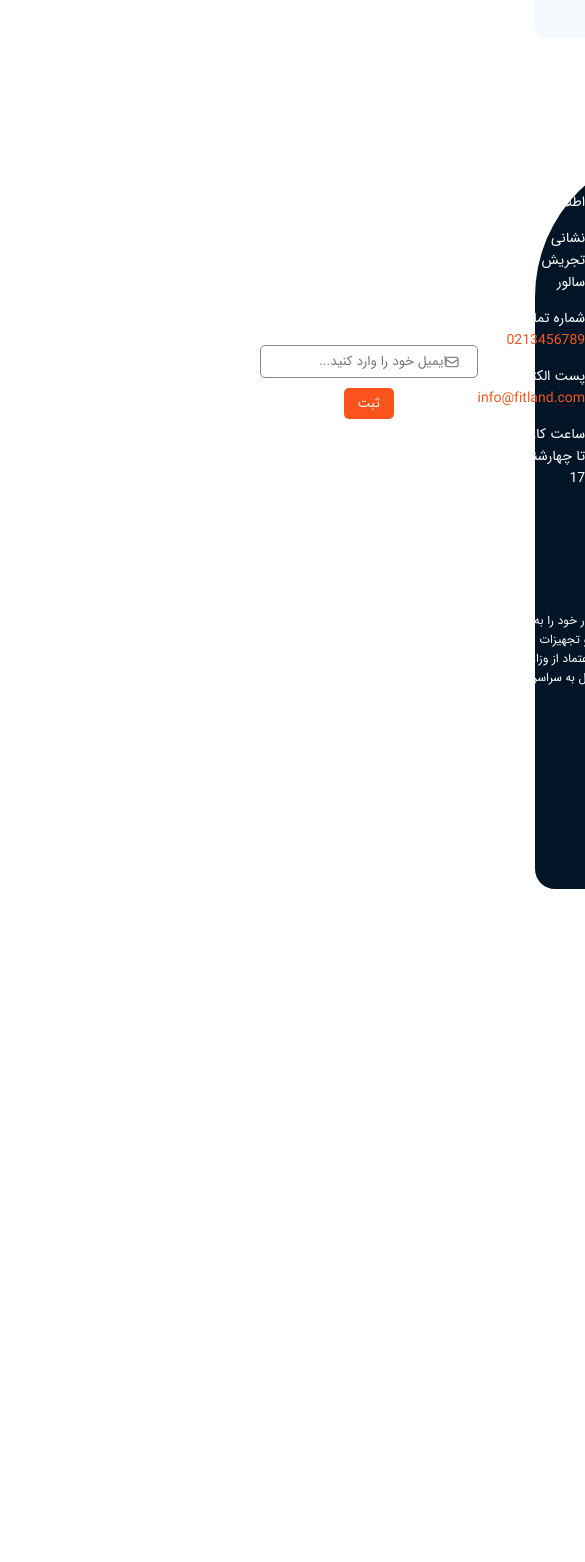
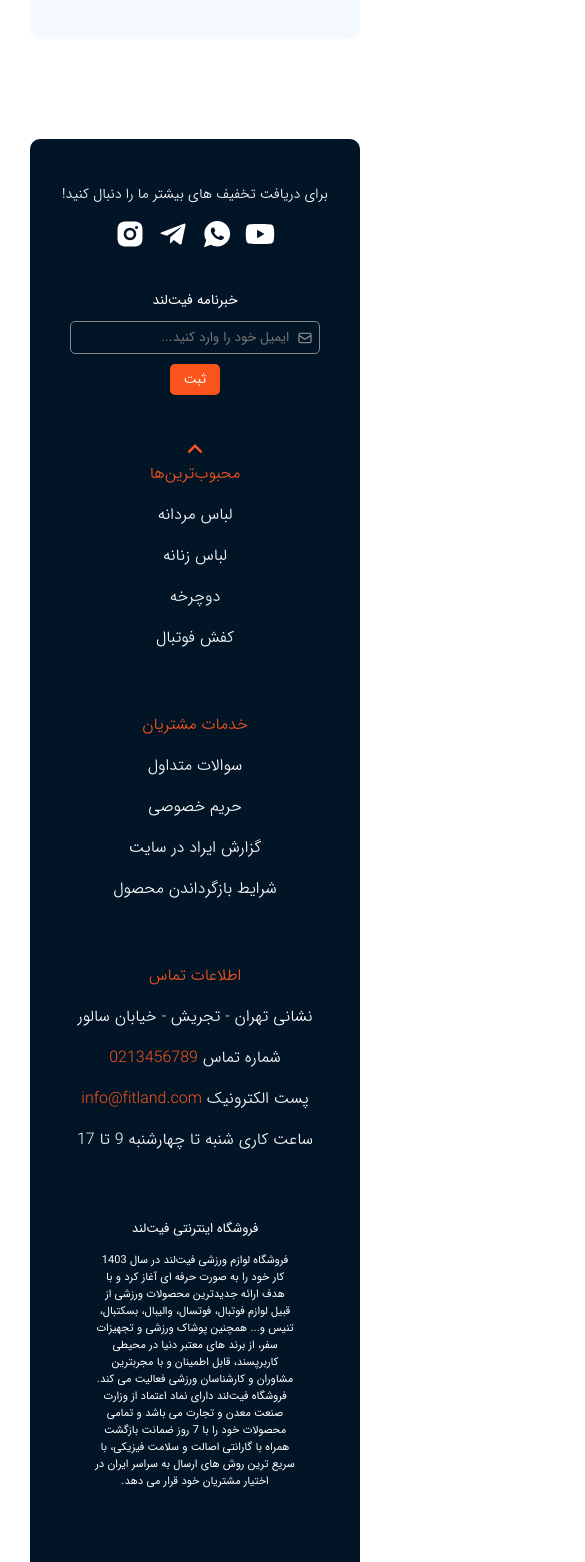
Before and after one commit to NooberThanYall/FitLand, a React (Vite) app: page / in a window 390 px wide. Shown: the part 8500-10062 px from the top of the page, 585 px wide, since content can reach past the window. Before the commit the page ends 9389 px from the top, so only its background shows below. Built offline with nearby package versions, Linux system fonts and the light colour scheme.

Commit message:
make responsive the footer section

```diff
--- a/package.json
+++ b/package.json
@@ -10,6 +10,7 @@
     "preview": "vite preview"
   },
   "dependencies": {
+    "@mui/icons-material": "^7.0.2",
     "@mui/material": "^7.0.2",
     "@mui/styled-engine-sc": "^7.0.2",
     "react": "^19.0.0",
--- a/src/Components/Global/Footer/Footer.css
+++ b/src/Components/Global/Footer/Footer.css
@@ -3,12 +3,7 @@
     width: 100%;
     padding: 30px 65px;
     margin-top: 100px;
-    position: relative;
-    top: 8px;
-    border-top-left-radius: 150px;
-    border-bottom-right-radius: 150px;
-    border-top-right-radius: 20px;
-    border-bottom-left-radius: 20px;
+    border-radius: 10px;
 }
 
 .container-footer-top {
@@ -23,7 +18,7 @@
 }
 
 .titles-content-footer-top-right {
-    color: white;
+    color: #FA541C;
     font-size: 14px;
 }
 
@@ -73,15 +68,15 @@
 .title-input-top-left {
     color: white;
     font-size: 14px;
-    position: relative;
     top: 20px;
+    margin-top: 40px;
 }
 
 .icon-input-footer {
     color: #868686;
     position: relative;
     left: 83px;
-    top: 25px;
+    top: 5px;
 }
 
 .input-footer {
@@ -92,6 +87,7 @@
     padding-right: 30px;
     outline: none;
     color: white;
+    margin-top: -20px;
 }
 
 .btn-submit-top-left {
@@ -134,4 +130,5 @@
 .text-left-bottom-footer{
     color: #ADADAD;
     font-size: 13px;
+    text-align: center;
 }
--- a/src/Components/Global/Footer/Footer.tsx
+++ b/src/Components/Global/Footer/Footer.tsx
@@ -5,7 +5,6 @@ import { IoLogoWhatsapp } from "react-icons/io";
 import { BiLogoTelegram } from "react-icons/bi";
 import { RiInstagramFill } from "react-icons/ri";
 import { HiOutlineMail } from "react-icons/hi";
-
 
 export default function Footer() {
     return (
--- a/src/Components/Global/Footer/mediaFooter.css
+++ b/src/Components/Global/Footer/mediaFooter.css
@@ -1,3 +1,281 @@
 @media only screen and (max-width: 1040px) {
+    .titles-content-footer-top-right {
+        font-size: 13px;
+    }
 
+    .des-content-footer-top-right {
+        font-size: 13px;
+    }
 }
+
+@media only screen and (max-width: 1000px) {
+    .titles-content-footer-top-right {
+        font-size: 12px;
+    }
+
+    .des-content-footer-top-right {
+        font-size: 12px;
+    }
+}
+
+@media only screen and (max-width: 950px) {
+    .desc-footer-bottom {
+        width: 700px;
+    }
+
+    .title-top-left {
+        font-size: 12px;
+    }
+}
+
+@media only screen and (max-width: 890px) {
+
+    .titles-content-footer-top-right {
+        font-size: 11px;
+        font-weight: 300;
+    }
+
+    .des-content-footer-top-right {
+        font-size: 11px;
+        font-weight: 300;
+    }
+
+    .title-top-left {
+        font-size: 11px;
+        font-weight: 300;
+    }
+
+    .text-right-bottom-footer {
+        font-size: 12px;
+    }
+
+    .text-left-bottom-footer {
+        font-size: 12px;
+    }
+}
+
+@media only screen and (max-width: 840px) {
+
+    .container-footer-top-right {
+        gap: 20px;
+        text-align: center;
+    }
+
+    .icons-footer {
+        size: 60;
+    }
+
+    .desc-footer-bottom {
+        width: 600px;
+    }
+
+    .text-right-bottom-footer {
+        font-size: 11px;
+    }
+
+    .text-left-bottom-footer {
+        font-size: 11px;
+    }
+}
+
+@media only screen and (max-width: 800px) {
+    .container-footer-top {
+        flex-direction: column-reverse;
+        gap: 50px;
+    }
+
+    .title-top-left {
+        font-size: 16px;
+    }
+
+    .container-icons-top-left {
+        width: 50%;
+    }
+
+    .input-footer {
+        width: 320px;
+    }
+
+    .icon-input-footer {
+        left: 143px;
+    }
+
+    .container-footer-top-right {
+        justify-content: center;
+        gap: 40px;
+    }
+
+    .titles-content-footer-top-right {
+        font-size: 14px;
+    }
+
+
+    .des-content-footer-top-right {
+        font-size: 14px;
+    }
+
+    .text-right-bottom-footer {
+        display: none;
+    }
+
+    .text-left-bottom-footer {
+        font-size: 10px;
+    }
+
+    .container-footer {
+        text-align: center;
+    }
+
+    .desc-footer-bottom {
+        width: 570px;
+    }
+
+    .botto-bottom-footer{
+        justify-content: center;
+    }
+}
+
+@media only screen and (max-width: 750px) {
+    .desc-footer-bottom {
+        width: 520px;
+    }
+}
+
+@media only screen and (max-width: 700px) {
+
+    .titles-content-footer-top-right {
+        font-size: 12px;
+    }
+
+    .des-content-footer-top-right {
+        font-size: 12px;
+    }
+
+    .desc-footer-bottom {
+        width: 480px;
+    }
+}
+
+@media only screen and (max-width: 640px) {
+
+    .titles-content-footer-top-right {
+        font-size: 11px;
+    }
+
+    .des-content-footer-top-right {
+        font-size: 11px;
+    }
+
+    .title-footer-bottom {
+        font-size: 13px;
+    }
+
+    .desc-footer-bottom {
+        font-size: 11px;
+        width: 430px;
+    }
+}
+
+@media only screen and (max-width: 600px) {
+
+    .desc-footer-bottom {
+        width: 370px;
+    }
+
+    .container-footer {
+        padding-bottom: 60px;
+    }
+
+    .titles-content-footer-top-right {
+        font-size: 10px;
+    }
+
+    .des-content-footer-top-right {
+        font-size: 10px;
+    }
+
+    .container-footer-top-right{
+        gap: 30px;
+    }
+}
+
+@media only screen and (max-width: 540px) {
+
+    .desc-footer-bottom {
+        width: 320px;
+    }
+
+    .container-footer {
+        padding-bottom: 60px;
+    }
+
+    .titles-content-footer-top-right {
+        font-size: 16px;
+        width: 140%;
+        justify-self: center;
+    }
+
+    .des-content-footer-top-right {
+        font-size: 16px;
+        width: 140%;
+        justify-self: center;
+    }
+
+    .container-footer-top-right{
+        gap: 30px;
+    }
+
+    .container-footer-top-right{
+        flex-direction: column;
+    }
+
+    .container-icons-top-left{
+        width: 60%;
+    }
+}
+
+@media only screen and (max-width: 490px){
+    .title-top-left{
+        font-size: 14px;
+    }
+
+    .desc-footer-bottom {
+        width: 270px;
+    }
+}
+
+@media only screen and (max-width: 430px){
+    .title-top-left{
+        font-size: 14px;
+    }
+
+    .desc-footer-bottom {
+        width: 270px;
+    }
+
+    .container-icons-top-left{
+        width: 80%;
+    }
+
+    .title-top-left{
+        width: 140%;
+    }
+
+    .desc-footer-bottom {
+        width: 220px;
+    }
+
+    .input-footer {
+        width: 250px;
+    }
+
+    .icon-input-footer{
+        left: 110px;
+    }
+}
+
+@media only screen and (max-width: 430px){
+    .desc-footer-bottom {
+        width: 200px;
+    }
+}
```
Also changed, not shown: 1 other file (tests, documents, lock files or other folders).
